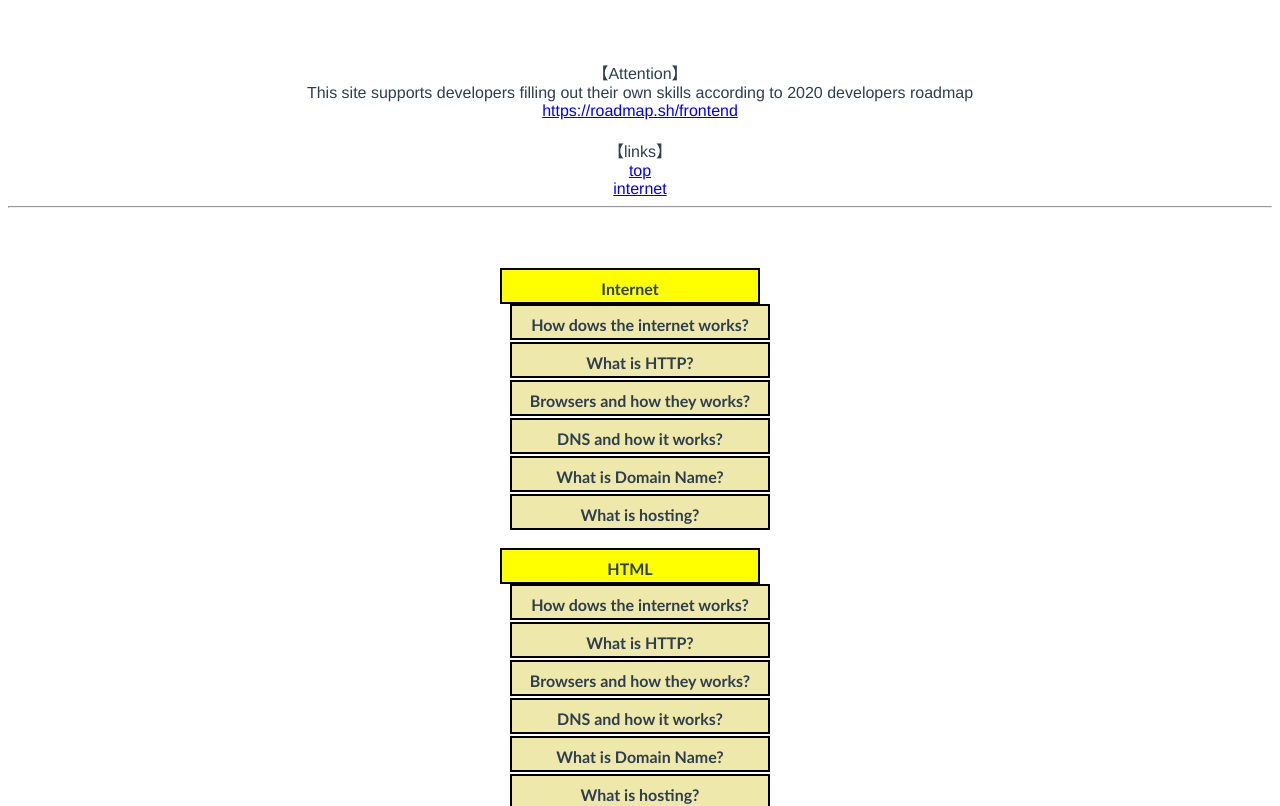
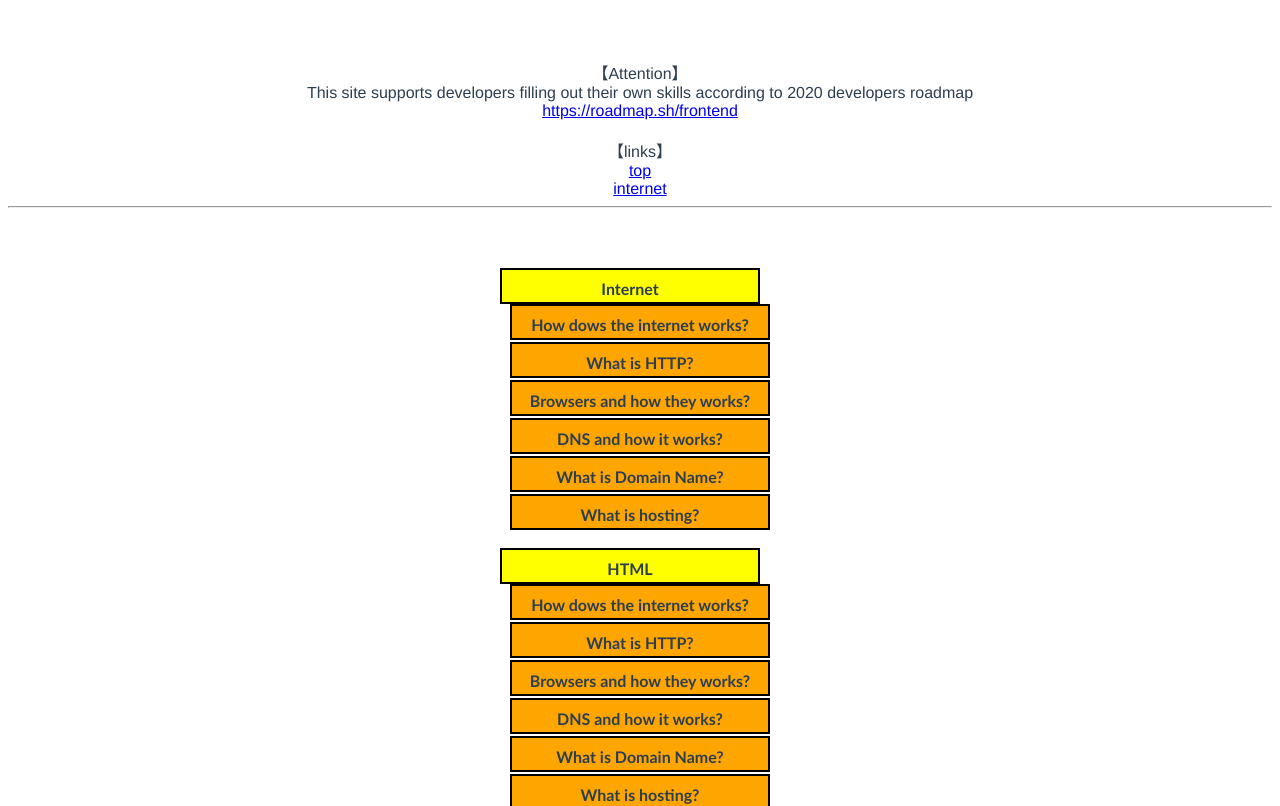
Before and after one commit to Yu0614/road-map-2020, a Vue app: page / in a window 1280 px wide. Shown: the top 806 px of the page. Built offline with nearby package versions, Linux system fonts and the light colour scheme.

Commit message:
feat: change target2 color

```diff
--- a/src/components/main.vue
+++ b/src/components/main.vue
@@ -95,7 +95,7 @@ a {
 }
 
 .target-container2 {
-    background: palegoldenrod;
+    background: orange;
     height: 4vh;
     width: 20vw;
     border: black solid 2px;
```
